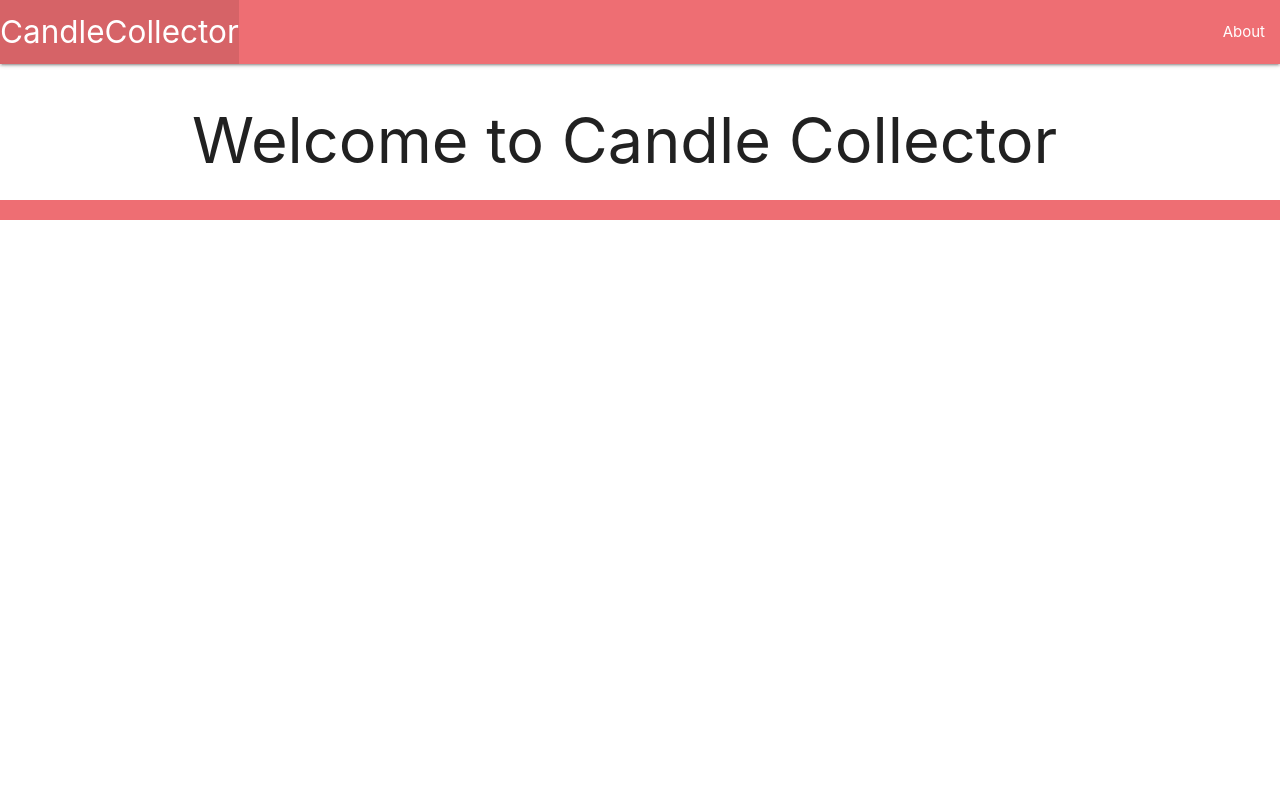
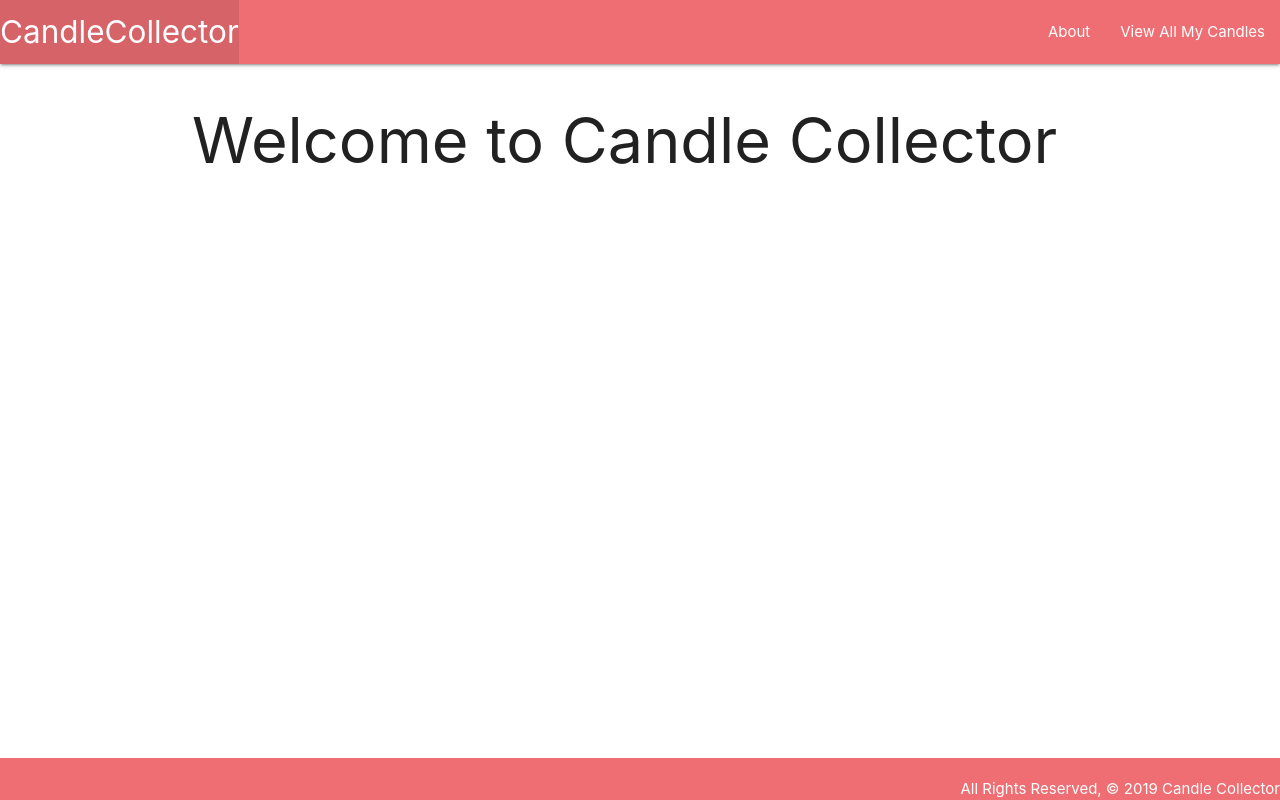
Before and after one commit to kellynelson13/candle_collector, a Django app: page / in a window 1280 px wide. Run offline with Django 4.2, Linux system fonts and the light colour scheme.

Commit message:
initial styling and candle seed data to make index page

```diff
--- /dev/null
+++ b/main_app/static/css/style.css
@@ -0,0 +1,14 @@
+body {
+    display: flex;
+    min-height: 100vh;
+    flex-direction: column;
+}
+
+main {
+    flex: 1 0 auto;
+}
+
+footer {
+    padding-top: 0;
+    text-align: right;
+}
--- a/main_app/templates/base.html
+++ b/main_app/templates/base.html
@@ -1,3 +1,4 @@
+{% load static %}
 
 <!DOCTYPE html>
 <html lang="en">
@@ -10,6 +11,11 @@
       rel="stylesheet"
       href="https://cdnjs.cloudflare.com/ajax/libs/materialize/1.0.0/css/materialize.min.css"
     />
+    <link
+      rel="stylesheet"
+      type="text/css"
+      href="{% static 'css/style.css' %}"
+    />
   </head>
   <body>
     <header class="navbar-fixed">
@@ -17,20 +23,19 @@
         <div class="nav-wrapper">
           <ul>
             <li>
-              <a href="/" class="left brand-logo">  CandleCollector</a>
+              <a href="/" class="left brand-logo"> CandleCollector</a>
             </li>
           </ul>
           <ul class="right">
             <li><a href="/about">About</a></li>
+            <li><a href="/candles">View All My Candles</a></li>
           </ul>
         </div>
       </nav>
     </header>
     <main class="container">{% block content %} {% endblock %}</main>
     <footer class="page-footer">
-      <div class="right">
-        All Rights Reserved, © 2019 Candle Collector
-      </div>
+      <div class="right">All Rights Reserved, © 2019 Candle Collector</div>
     </footer>
   </body>
 </html>
--- a/main_app/urls.py
+++ b/main_app/urls.py
@@ -4,4 +4,5 @@
 urlpatterns = [
     path('', views.home, name='home'),
     path('about/', views.about, name='about'),
+    path('candles/', views.candles_index, name="index")
 ]
--- a/main_app/views.py
+++ b/main_app/views.py
@@ -7,3 +7,22 @@
 
 def about(request):
   return render(request, 'about.html')
+
+class Candle:  # Note that parens are optional if not inheriting from another class
+  def __init__(self, scent, color, ounces, burn_time):
+    self.scent = scent
+    self.color = color
+    self.ounces = ounces
+    self.burn_time = burn_time
+
+
+
+candles = [
+  Candle('Tea Tree and Spearmint', 'cream', '5oz', '5 hours'),
+  Candle('Bridesmaid', 'white', '3oz', '4 hours'),
+  Candle('Honeycrisp Apple', 'green', '5.7oz', '6 hours')
+]
+
+
+def candles_index(request):
+  return render(request, 'candles/index.html', { 'candles': candles})
```
Also changed, not shown: main_app/templates/candles/index.html (added, +14 -0 lines).
